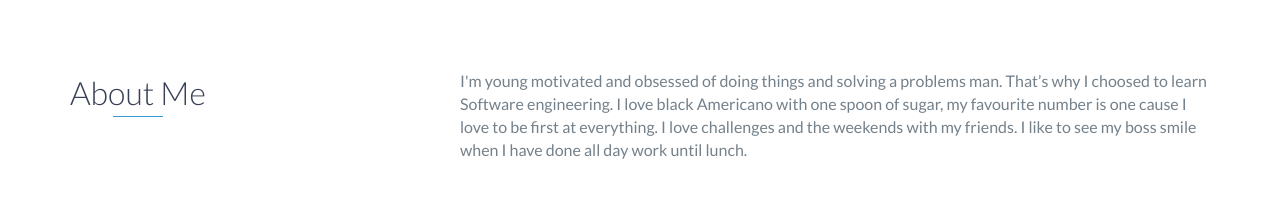
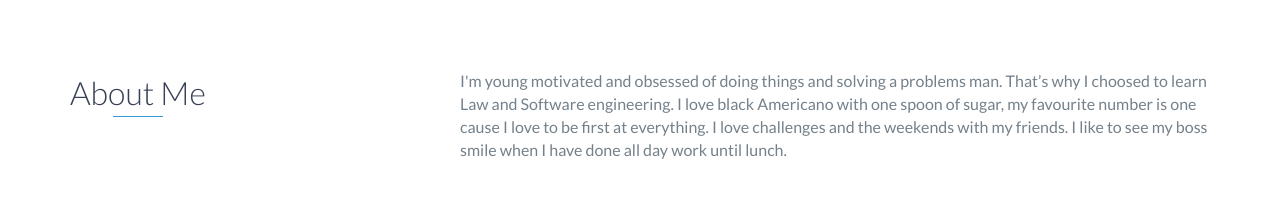
Before and after one commit to Menk98/css-advanced, a website: page index.html in a window 1280 px wide. Shown: the part 805-1016 px from the top of the page. Drawn offline with nearby package versions, Linux system fonts and the light colour scheme.

Commit message:
about update

```diff
--- a/index.html
+++ b/index.html
@@ -73,7 +73,7 @@
                 </div>
                 <div class="col-md-8">
                     <p>
-                        I'm young motivated and obsessed of doing things and solving a problems man. That’s why I choosed to learn Software engineering. I love black Americano with one spoon of sugar, my favourite number is one cause I love to be first at everything. I love challenges and the weekends with my friends. I like to see my boss smile when I have done all day work until lunch.
+                        I'm young motivated and obsessed of doing things and solving a problems man. That’s why I choosed to learn Law and Software engineering. I love black Americano with one spoon of sugar, my favourite number is one cause I love to be first at everything. I love challenges and the weekends with my friends. I like to see my boss smile when I have done all day work until lunch.
                     </p>
                 </div>
             </div>
```
